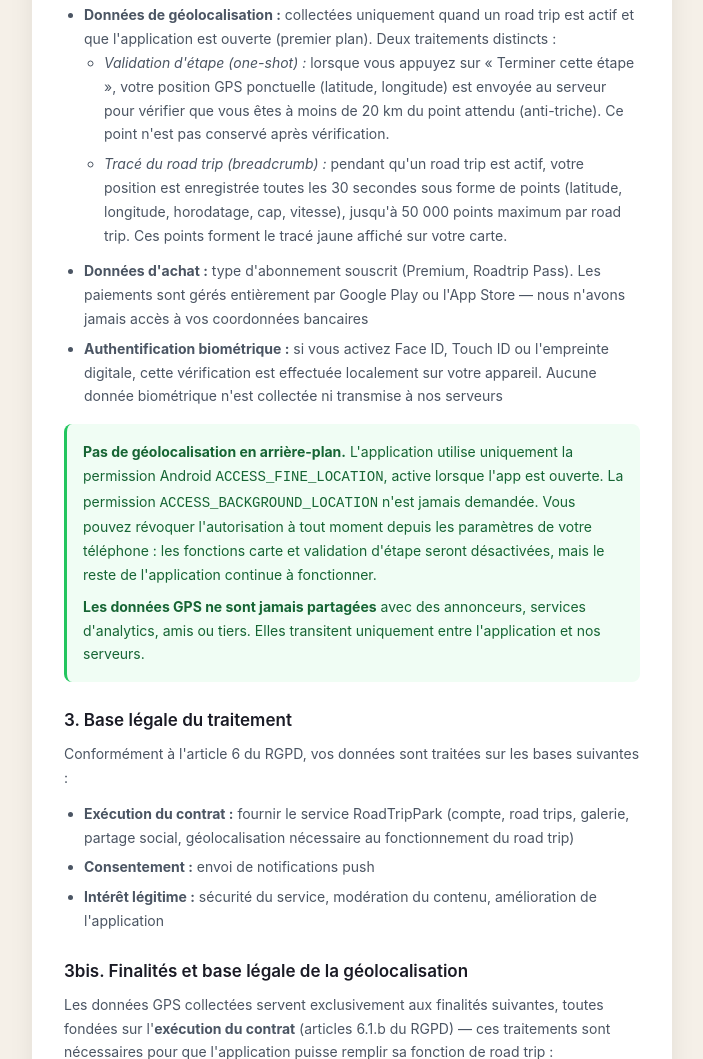
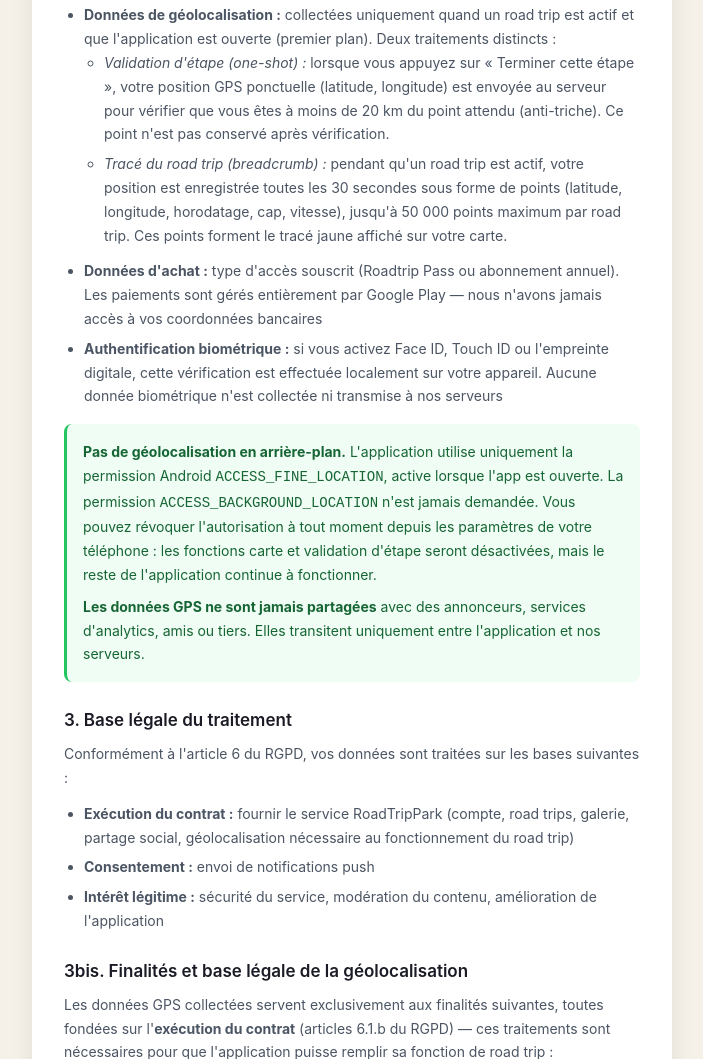
Before and after one commit to hichame-dev/roadtrippark-legal, a plain HTML site: page privacy.html in a window 1280 px wide. Shown: the part 807-1866 px from the top of the page, without its empty margins (288-991 px from the left). Drawn offline with Linux system fonts and the light colour scheme.

Commit message:
fix(docs): clean residual Premium/App Store mentions in privacy policies
Alignement final sur le nouveau modèle éco : terminologie "Roadtrip Pass / abonnement annuel" partout, Google Play uniquement (Android-only).

Co-Authored-By: Claude Opus 4.6 (1M context) <noreply@anthropic.com>

```diff
--- a/privacy.html
+++ b/privacy.html
@@ -135,7 +135,7 @@
           <li><em>Tracé du road trip (breadcrumb) :</em> pendant qu'un road trip est actif, votre position est enregistrée toutes les 30 secondes sous forme de points (latitude, longitude, horodatage, cap, vitesse), jusqu'à 50 000 points maximum par road trip. Ces points forment le tracé jaune affiché sur votre carte.</li>
         </ul>
       </li>
-      <li><strong>Données d'achat :</strong> type d'abonnement souscrit (Premium, Roadtrip Pass). Les paiements sont gérés entièrement par Google Play ou l'App Store — nous n'avons jamais accès à vos coordonnées bancaires</li>
+      <li><strong>Données d'achat :</strong> type d'accès souscrit (Roadtrip Pass ou abonnement annuel). Les paiements sont gérés entièrement par Google Play — nous n'avons jamais accès à vos coordonnées bancaires</li>
       <li><strong>Authentification biométrique :</strong> si vous activez Face ID, Touch ID ou l'empreinte digitale, cette vérification est effectuée localement sur votre appareil. Aucune donnée biométrique n'est collectée ni transmise à nos serveurs</li>
     </ul>
 
```
Also changed, not shown: privacy-en.html (+1 -1 lines).
